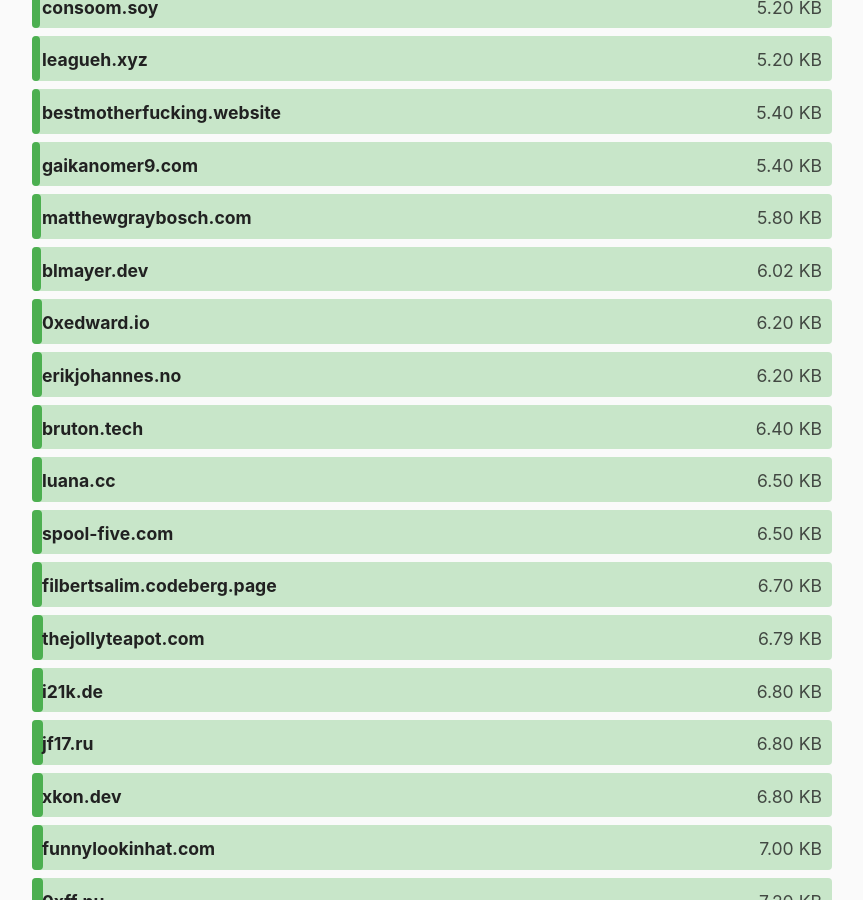
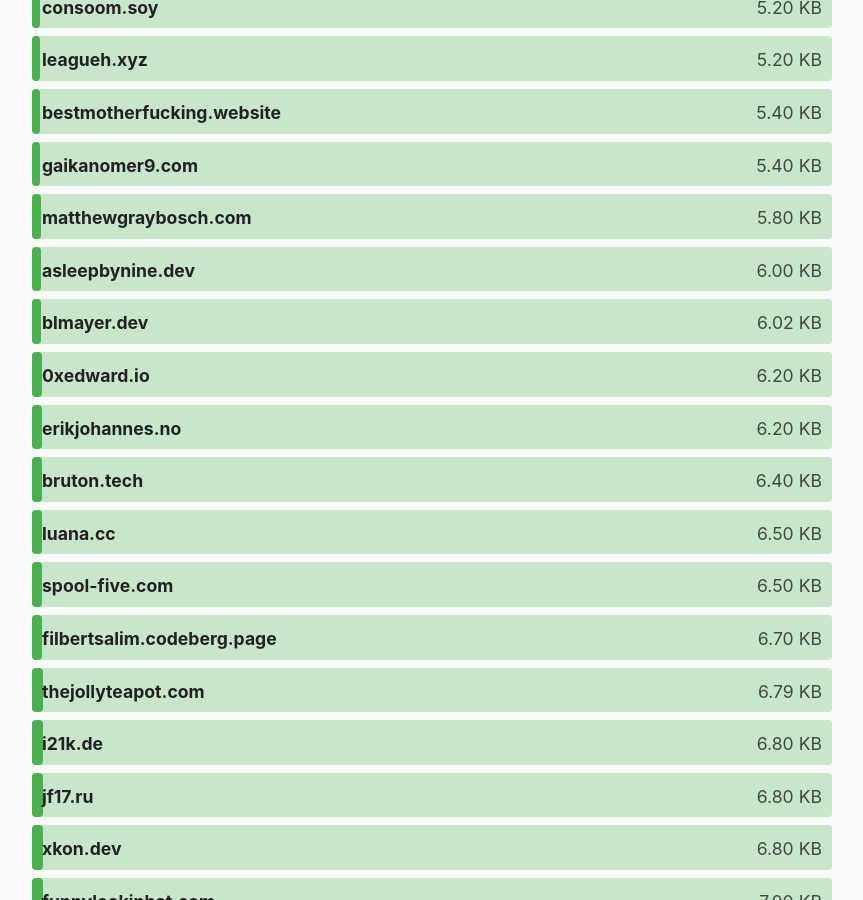
Before and after one commit to kevquirk/512kb.club, a Jekyll site: the page built from index.md, in a window 1280 px wide and 900 px high, scrolled down 2588 px. Shown: the whole window, without its empty margins (208-1071 px from the left). Built offline with Jekyll 4.4.1, drawn with Linux system fonts in a browser that asks for light colours.

Commit message:
Add asleepbynine.dev

```diff
--- a/_data/sites.yml
+++ b/_data/sites.yml
@@ -128,6 +128,11 @@
   size: 345
   last_checked: 2021-11-20
 
+- domain: asleepbynine.dev
+  url: https://asleepbynine.dev/
+  size: 6.0
+  last_checked: 2022-02-26
+
 - domain: atthis.link
   url: https://atthis.link/
   size: 7.54
```
